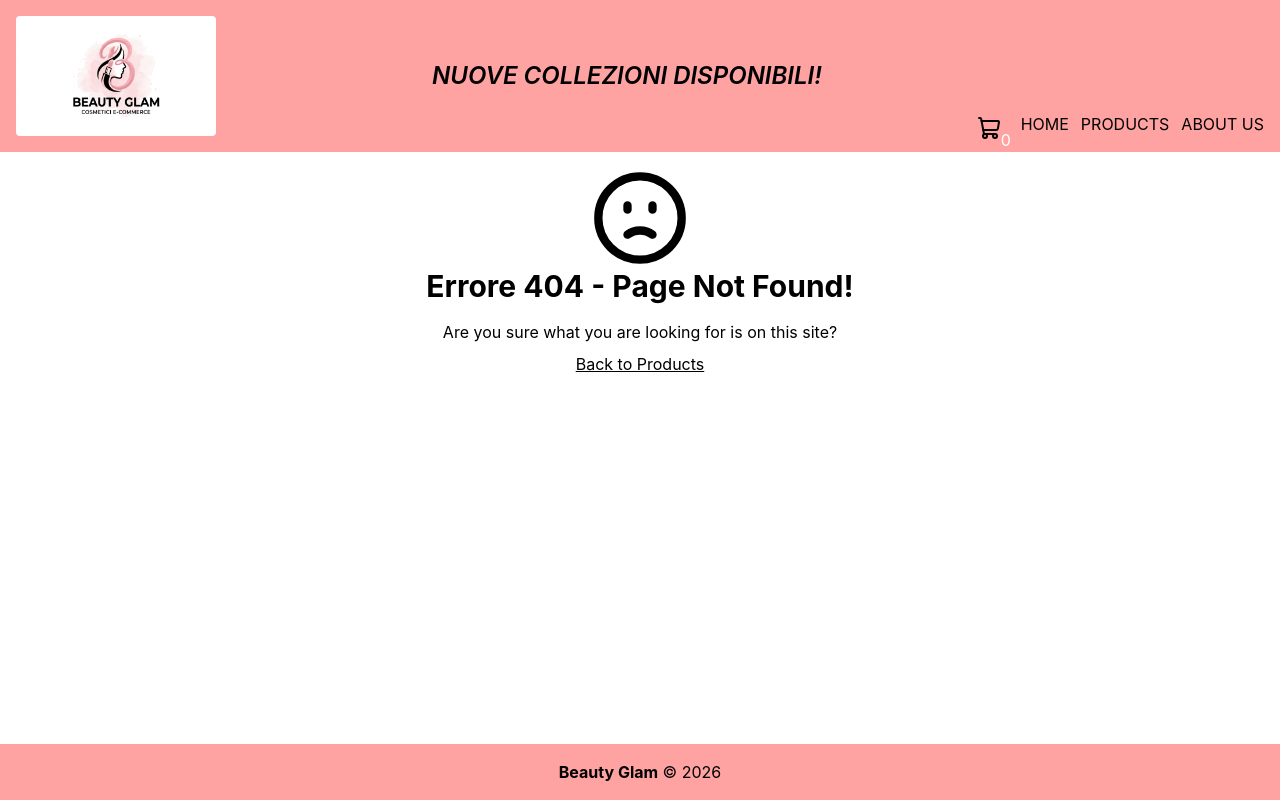
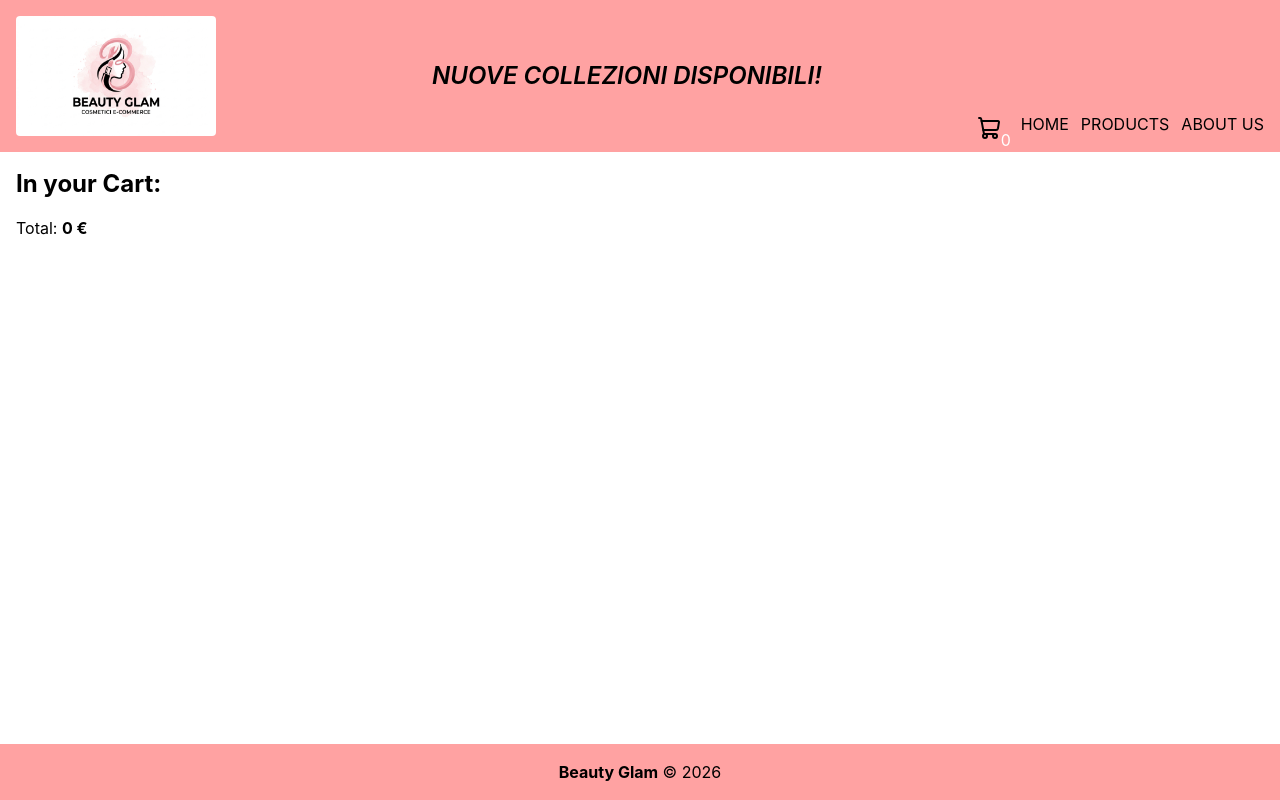
Before and after one commit to mariarita-depierro/react-router, a React (Vite) app: page /cart in a window 1280 px wide. Before the commit this address had no page. Built offline with nearby package versions, Linux system fonts and the light colour scheme.

Commit message:
add CartPage

```diff
--- a/src/App.jsx
+++ b/src/App.jsx
@@ -7,6 +7,7 @@ import ProductsPage from "./components/pages/ProductsPage";
 import AboutUsPage from "./components/pages/AboutUsPage";
 import SingleProduct from "./components/pages/SingleProduct";
 import NotFound from "./components/pages/NotFound";
+import CartPage from "./components/pages/CartPage";
 
 function App() {
   return (
@@ -16,6 +17,7 @@ function App() {
           <Route path="/" element={<HomePage />} />
           <Route path="/products" element={<ProductsPage />} />
           <Route path="/products/:id" element={<SingleProduct />} />
+          <Route path="/cart" element={<CartPage />} />
           <Route path="/about-us" element={<AboutUsPage />} />
           <Route path="*" element={<NotFound />} />
         </Route>
--- /dev/null
+++ b/src/components/pages/CartPage.jsx
@@ -0,0 +1,25 @@
+import { useCartContext } from "../../contexts/CartContext";
+
+export default function CartPage() {
+  const { cartProducts, totalPriceCartProds } = useCartContext();
+
+  return (
+    <section className="m-4">
+      <h1 className="text-2xl font-bold mb-4">In your Cart: </h1>
+      <ul>
+        {cartProducts.map((prod) => (
+          <li className="mb-4 p-4 bg-gray-100 rounded" key={prod.id}>
+            <p className="font-bold">{prod.title}</p>
+            <img className="w-30" src={prod.images} alt={prod.title} />
+            <p>
+              <span className="font-bold">Price:</span> {prod.price} €
+            </p>
+          </li>
+        ))}
+      </ul>
+      <p>
+        Total: <span className="font-bold">{totalPriceCartProds} €</span>
+      </p>
+    </section>
+  );
+}
--- a/src/components/pages/SingleProduct.jsx
+++ b/src/components/pages/SingleProduct.jsx
@@ -57,7 +57,7 @@ export default function SingleProduct() {
               </h3>
               <p>{product.description}</p>
               <span>
-                <strong>Prezzo:</strong> {product.price}€
+                <strong>Price:</strong> {product.price} €
               </span>
               <p>
                 <strong>Stock:</strong> {product.stock}
--- a/src/components/ui/Card.jsx
+++ b/src/components/ui/Card.jsx
@@ -5,7 +5,7 @@ export default function Card({ id, title, image, price, to }) {
     <div key={id} className="rounded p-4 border border-gray-400">
       <p>{title}</p>
       <img className="w-40" src={image[0]} alt={title} />
-      <p className="mb-2">{price}€</p>
+      <p className="mb-2">{price} €</p>
       <Link
         to={`/products/${to}`}
         className="text-red-400 rounded-full border py-1 px-2"
--- a/src/components/ui/Cart.jsx
+++ b/src/components/ui/Cart.jsx
@@ -1,11 +1,12 @@
 import { ShoppingCart } from "lucide-react";
 import { useCartContext } from "../../contexts/CartContext";
+import { NavLink } from "react-router";
 
 export default function Cart() {
   const { totalCartProds } = useCartContext();
 
   return (
-    <div className="relative">
+    <NavLink to="/cart" className="relative">
       <div className="absolute top-25 right-5">
         <ShoppingCart></ShoppingCart>
       </div>
@@ -14,6 +15,6 @@ export default function Cart() {
           {totalCartProds}
         </span>
       </div>
-    </div>
+    </NavLink>
   );
 }
--- a/src/contexts/CartContext.jsx
+++ b/src/contexts/CartContext.jsx
@@ -12,6 +12,10 @@ export function CartContextProvider({ children }) {
 
   const totalCartProds = cartProducts.length;
 
+  const totalPriceCartProds = cartProducts.reduce((acc, item) => {
+    return acc + item.price;
+  }, 0);
+
   function handleAddCartProd(prod) {
     console.log(prod);
 
@@ -19,7 +23,14 @@ export function CartContextProvider({ children }) {
   }
 
   return (
-    <CartContext value={{ cartProducts, totalCartProds, handleAddCartProd }}>
+    <CartContext
+      value={{
+        cartProducts,
+        totalCartProds,
+        handleAddCartProd,
+        totalPriceCartProds,
+      }}
+    >
       {children}
     </CartContext>
   );
```
